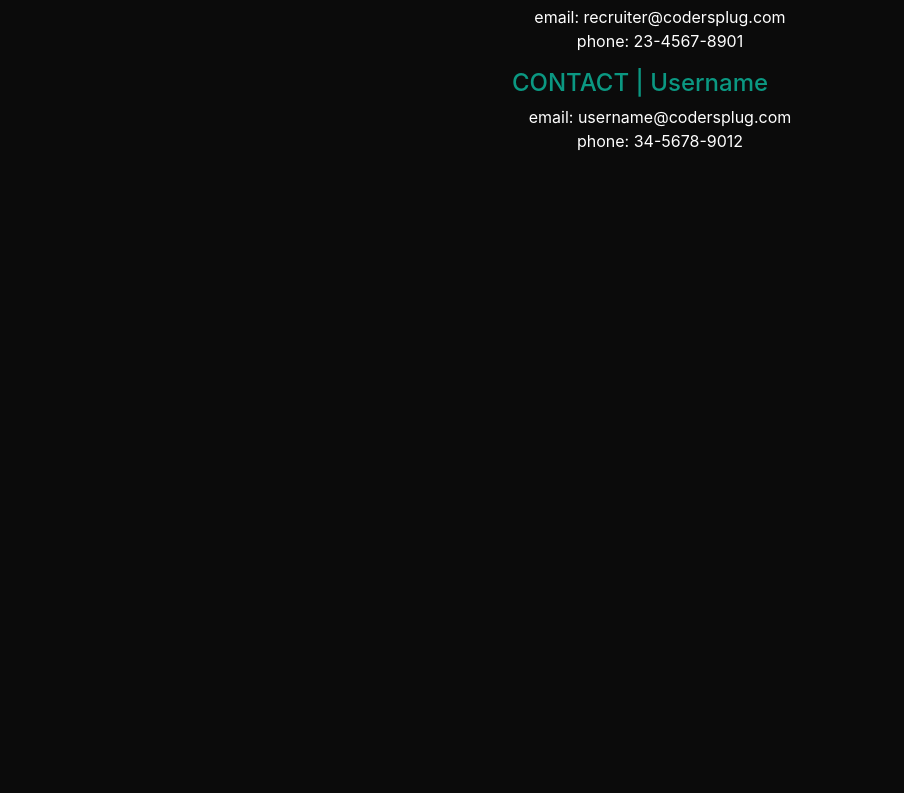
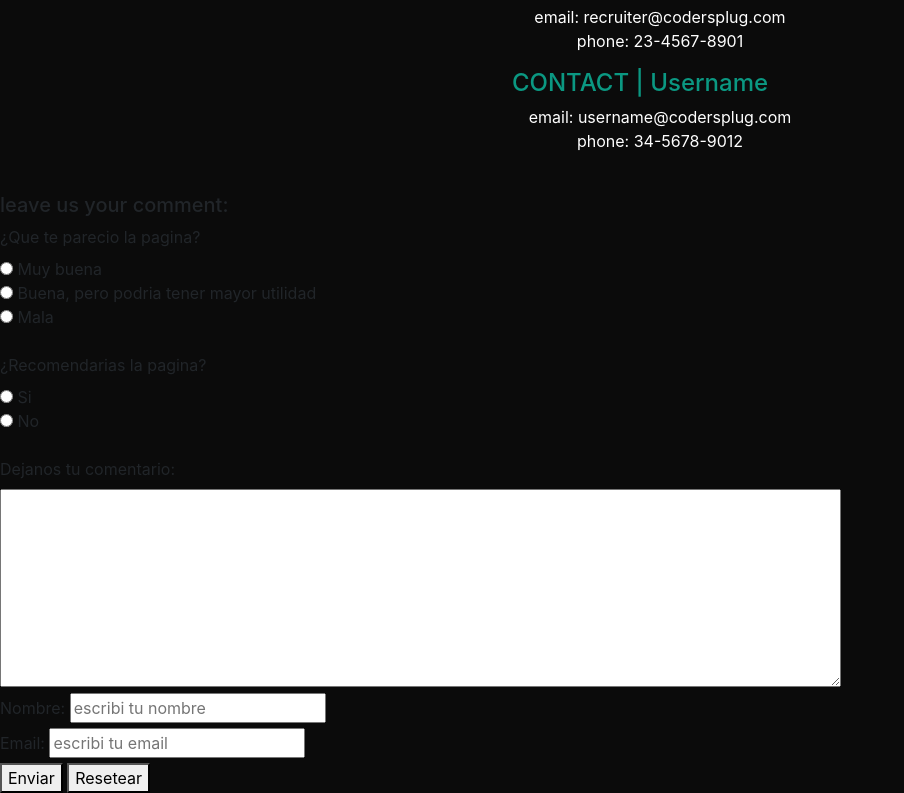
Before and after one commit to luisfer6/Red-social, a PHP site: page /contacto.php in a window 1280 px wide. Shown: the part 1063-1856 px from the top of the page, without its empty margins (0-904 px from the left). Before the commit the page ends 1214 px from the top, so only its background shows below. Run offline with PHP 8.4, Linux system fonts and the light colour scheme; some libraries are stand-ins or nearby versions.

Commit message:
Add files via upload

```diff
--- a/contacto.php
+++ b/contacto.php
@@ -51,5 +51,38 @@
         email: username@codersplug.com</a></li>
       <li><a href="https://www.telefacil.com/wiki/index.php/Llamadas_desde_la_web">
         phone: 34-5678-9012</a></li></ol>
+    <br>
+    <h5>leave us your comment:</h5>
+    <p>
+    <label for="pagina">¿Que te parecio la pagina?</label></p>
+    <br>
+    <input type="radio" name="pagina" value="Mu"> <p>Muy buena </p>
+    <br>
+    <input type="radio" name="pagina" value="Bu"> <p>Buena, pero podria tener mayor utilidad </p>
+    <br>
+    <input type="radio" name="pagina" value="Ma"> <p>Mala </p>
+    <br>
+    <br>
+    <p>
+      <label for="recomendacion">¿Recomendarias la pagina?</label></p>
+      <br>
+      <input type="radio" name="recomendacion" value="si"> <p>Si</p>
+      <br>
+      <input type="radio" name="recomendacion" value="no"> <p>No</p>
+      <br>
+      <br>
+      <p>
+        <label for="datos">Dejanos tu comentario:</label></p>
+        <br>
+        <textarea name="name" rows="8" cols="80"></textarea>
+        <br>
+        <label for="nombre">Nombre:</label>
+        <input type="text" name="Nombre" value="" placeholder="escribi tu nombre" required>
+        <br>
+        <label for="email">Email:</label>
+        <input type="text" name="Email" value="" placeholder="escribi tu email" required>
+        <br>
+        <button id="enviar" type="submit">Enviar</button>
+        <button id="resetear" type="reset">Resetear</button>
   </body>
 </html>
```
